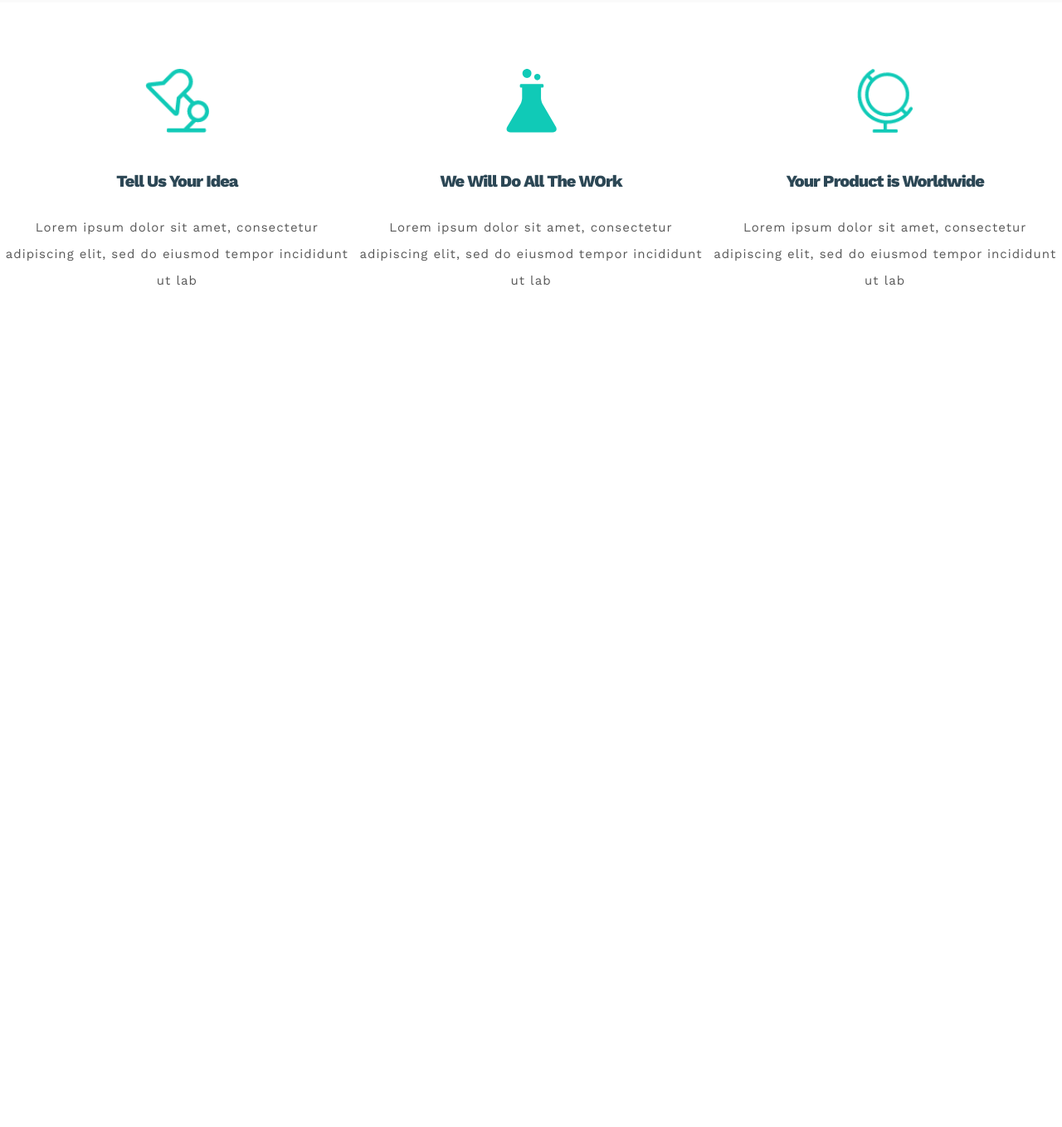
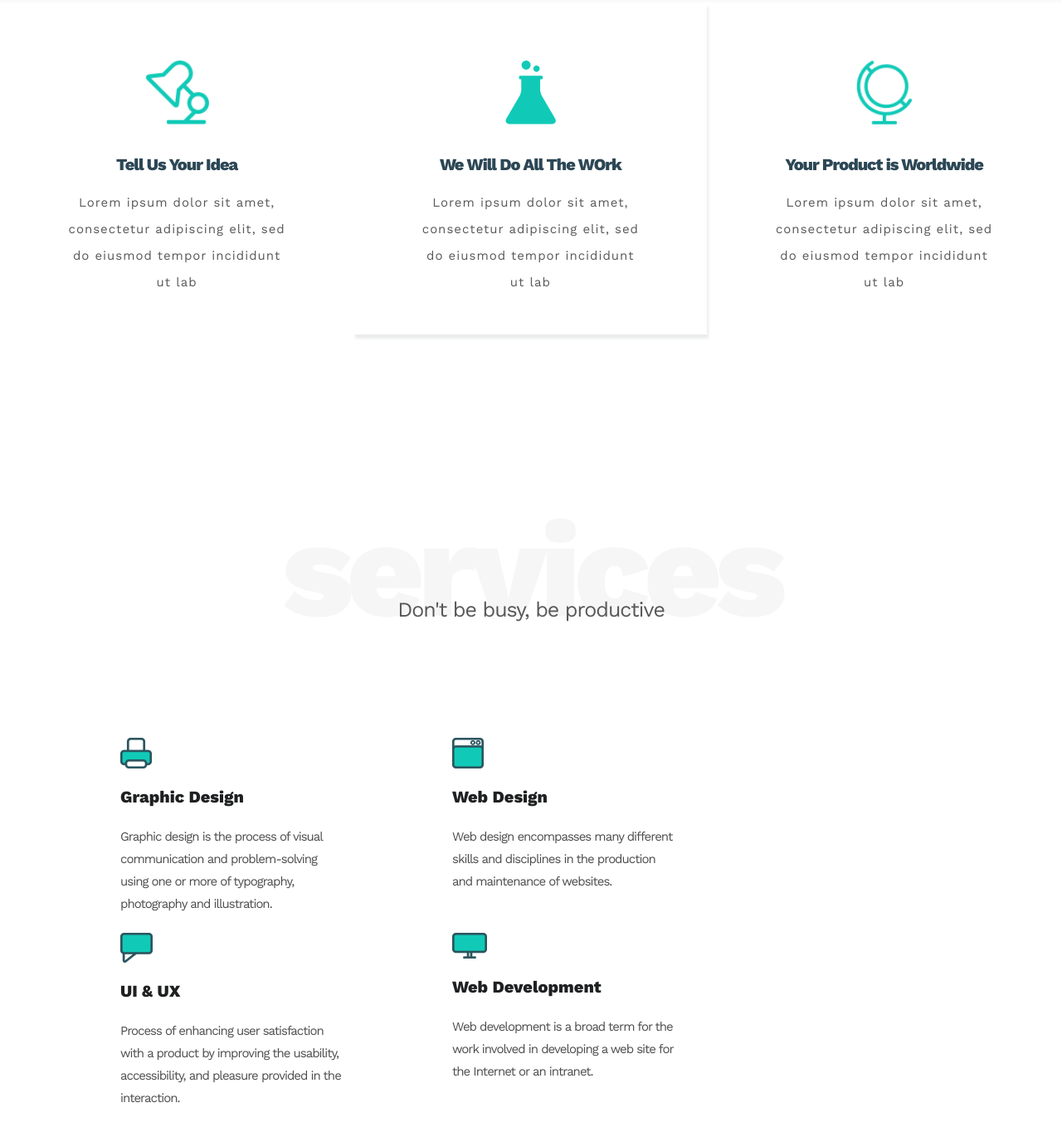
Before and after one commit to Dmitriy2020-altair/Test_Drum-n-Code, a website: page app/index.html in a window 1280 px wide. Shown: the part 559-1917 px from the top of the page at 83% size. Before the commit the page ends 980 px from the top, so only its background shows below. Drawn offline with Linux system fonts and the light colour scheme.

Commit message:
services section added

```diff
--- a/app/index.html
+++ b/app/index.html
@@ -12,7 +12,9 @@
 			<div class=" container">
 				<div class="header__top-inner">
 					<div class="logo">
-						<a class="logo__link" href="#"></a>
+						<a class="logo__link" href="#">
+							<img class="logo__icon" src="./img/Logo.png" alt="picture of logo">
+						</a>
 					</div>
 					<div class="menu">
 						<nav class="menu__burger" href="#"></nav>
@@ -44,7 +46,7 @@
 						incididunt ut lab
 					</p>
 				</div>
-				<div class="introduction-card__item">
+				<div class="introduction-card__item introduction-card__item--choosen">
 					<img class="introduction-card__icon" src="./img/bubbles_icon.png" alt="picture of bubbles">
 					<h2 class="introduction-card__title">We Will Do All The WOrk</h2>
 					<p class="introduction-card__description">
@@ -64,6 +66,46 @@
 				</div>
 			</div>
 		</section>
+		<section class="services">
+			<div class="container">
+				<div class="services-title__inner">
+					<h2 class="services__title">services</h2>
+					<p class="services__description">Don't be busy, be productive</p>
+				</div>
+				<div class="services-cards__inner">
+					<div class="services-cards__item">
+						<img class="services-cards__icon--printer " src="./img/printer_icon.png" alt="picture of printer-icon">
+						<h2 class="services-cards__title">Graphic Design</h2>
+						<p class="services-cards-description">Graphic design is the process of visual
+							communication and problem-solving
+							using one or more of typography,
+							photography and illustration.</p>
+					</div>
+					<div class="services-cards__item">
+						<img class="services-cards__icon--design " src="./img/viewport_icon.png" alt="picture of viewport-icon">
+						<h2 class="services-cards__title">Web Design</h2>
+						<p class="services-cards-description">Web design encompasses many different
+							skills and disciplines in the production
+							and maintenance of websites.</p>
+					</div>
+					<div class="services-cards__item">
+						<img class="services-cards__icon--message " src="./img/message_icon.png" alt="picture of message-icon">
+						<h2 class="services-cards__title">UI & UX</h2>
+						<p class="services-cards-description">Process of enhancing user satisfaction
+							with a product by improving the
+							usability, accessibility, and pleasure
+							provided in the interaction.</p>
+					</div>
+					<div class="services-cards__item">
+						<img class="services-cards__icon--display " src="./img/display_icon.png" alt="picture of display-icon">
+						<h2 class="services-cards__title">Web Development</h2>
+						<p class="services-cards-description">Web development is a broad term for
+							the work involved in developing a web site
+							for the Internet or an intranet.</p>
+					</div>
+				</div>
+			</div>
+		</section>
 	</main>
 </body>
 </html>
--- a/app/scss/style.scss
+++ b/app/scss/style.scss
@@ -2,8 +2,9 @@
 @import "./fonts.scss";
 @import "./variables.scss";
 
-.body {
+body {
 	box-sizing: border-box;
+	background-color: $background-primary-color;
 }
 
 .container {
@@ -21,8 +22,8 @@
 	display: block;
 	width: 45px;
 	height: 30px;
-	background-image: url(../img/Logo.png);
 }
+
 .menu__burger {
 	width: 27px;
 	height: 15px;
@@ -54,58 +55,40 @@
 	max-width: 360px;
 	text-align: center;
 	font-family: $font-family-primary;
-	color: $text-subtitle-prime-color;
+	color: $text-subtitle-primary-color;
 	font-size: 20px;
 	line-height: 32px;
 	letter-spacing: -1px;
 	margin-bottom: 250px;
 }
 
-// @media (max-width: 1500px) {
+@media (max-width: 1200px) {
+	.container {
+		max-width: 1000px;
+	}
+	.header__top-inner {
+		justify-content: space-around;
+	}
+	.menu__burger {
+		margin: 9px 0 0 0;
+	}
+}
 
-// 	.container {
-// 		max-width: 1160px;
-// 		margin: 0 auto;
-// 	}
+@media (max-width: 992px) {
+	.container {
+		max-width: 750;
+	}
+}
 
-// 	.header__top-inner {
-// 		 justify-content: center;
-// 	}
+@media (max-width: 767px) {
+	.container {
+		max-width: 500px;
+	}
+}
 
-// 	.menu__burger {
-// 		margin-left: auto;
-// 		margin-top: 9px;
-// 	}
-// }
-
-// @media (max-width: 1200px) {
-// .container {
-// 	max-width: 970;
-// }
-// .header__top-inner {
-// justify-content: space-evenly;
-// }
-// }
-
-// @media (max-width: 992px) {
-// .container {
-// 	max-width: 750;
-// }
-// .header__top-inner {
-// justify-content: space-evenly;
-// }
-// }
-
-// @media (max-width: 767px) {
-// .container {
-// 	max-width: 500;
-// }
-// .header__top-inner {
-// justify-content: space-evenly;
-// }
-// }
 .introduction-cards__wrapper {
 	display: flex;
+	margin-bottom: 200px;
 }
 
 .introduction-card__item {
@@ -113,30 +96,130 @@
 	flex-direction: column;
 	justify-content: center;
 	align-items: center;
+	flex-basis: 33.3%;
+
+	&--choosen {
+		box-shadow: 2px 5px 3px #ebecec;
+		border-left: none;
+		border-top: none;
 	}
+}
+
+.introduction-card__icon {
+	margin-top: 70px;
+	height: 77px;
+}
 
 .introduction-card__title {
 	font-family: $font-family-secondary;
-	color: $text-subtitle-prime-color;
+	color: $text-subtitle-primary-color;
 	font-size: 20px;
 	font-weight: 400;
 	letter-spacing: -1px;
-	margin-top: 50px;
+	margin-top: 40px;
 }
 
 .introduction-card__description {
 	font-family: $font-family-primary;
-	color: $text-description-prime-color;
+	color: $text-description-primary-color;
 	font-size: 15px;
 	font-weight: 400;
 	font-style: normal;
 	line-height: 32px;
 	text-align: center;
 	letter-spacing: 1px;
-	margin: 30px 0 65px 0;
+	max-width: 270px;
+	margin: 20px 0 45px 0;
 }
 
-.introduction-card__icon {
-	margin-top: 80px;
-	height: 77px;
+@media (max-width: 992px) {
+	.introduction-cards__wrapper {
+		flex-wrap: wrap;
+		justify-content: space-around;
+	}
+
+	.introduction-card__item {
+		flex-basis: 40%;
+	}
 }
+
+@media (max-width: 767px) {
+	.introduction-cards__wrapper {
+		flex-wrap: wrap;
+	}
+
+	.introduction-card__item {
+		flex-basis: 80%;
+		margin: 0 auto;
+	}
+}
+
+.services-title__inner {
+	display: flex;
+	flex-direction: column;
+	justify-content: center;
+	align-items: center;
+}
+.services__title {
+	color: $text-title-section-primary-color;
+	font-family: $font-family-secondary;
+	font-size: 162px;
+	line-height: 195px;
+	letter-spacing: -8px;
+}
+.services__description {
+	color: $text-description-primary-color;
+	font-family: $font-family-primary;
+	font-size: 25px;
+	letter-spacing: -1px;
+	margin-top: -74px;
+}
+.services-cards__inner {
+	display: flex;
+	justify-content: flex-start;
+	flex-wrap: wrap;
+	max-width: 830px;
+	margin-top: 140px;
+	position: relative;
+
+	&::after {
+		content: '';
+		display: none;
+		position: absolute;
+		top: 0;
+		right: 0;
+		background-image: url(../img/right-side_decor_image.png);
+		width: 340px;
+		height: 436px;
+	}
+}
+.services-cards__item {
+	flex-basis: 315px;
+	margin-bottom: 20px;
+	padding-left: 85px;
+	position: relative;
+}
+
+	.services-cards__title {
+	color: $text-subtitle-secondary-color;
+	font-family: $font-family-secondary;
+	font-size: 20px;
+	line-height: 67px;
+}
+
+.services-cards__icon {
+	display: block;
+	position: absolute;
+	top: 0;
+	left: 0;
+}
+
+.services-cards-description {
+	color: $text-description-secondary-color;
+	font-family: $font-family-primary;
+	line-height: 27px;
+	font-size: 15px;
+	font-style: normal;
+	letter-spacing: -1px;
+	max-width: 270px;
+}
--- a/app/scss/variables.scss
+++ b/app/scss/variables.scss
@@ -1,8 +1,11 @@
 $text-title-colored: #10cab7;
-$text-subtitle-prime-color: #2c4755;
+$text-subtitle-primary-color: #2c4755;
 $text-subtitle-secondary-color: #1f2021;
-$text-description-prime-color: #575757;
-$background-prime-color: #ffff;
+$text-description-primary-color: #575757;
+$text-description-secondary-color: #4d4c4c;
+$text-title-section-primary-color: #f6f6f6;
+$text-title-section-secondary-color: #ebeced;
+$background-primary-color: #ffff;
 $background-secondary-color: #fafafa;
 $font-family-primary: 'Work Sans', sans-serif;
 $font-family-secondary: 'Work Sans - Extra Bold', sans-serif;
```
Also changed, not shown: app/css/style.min.css, app/img/Git_joke.jfif (deleted), app/img/Gorky_park_2021.jpg (deleted), app/img/Skills.png (deleted).
